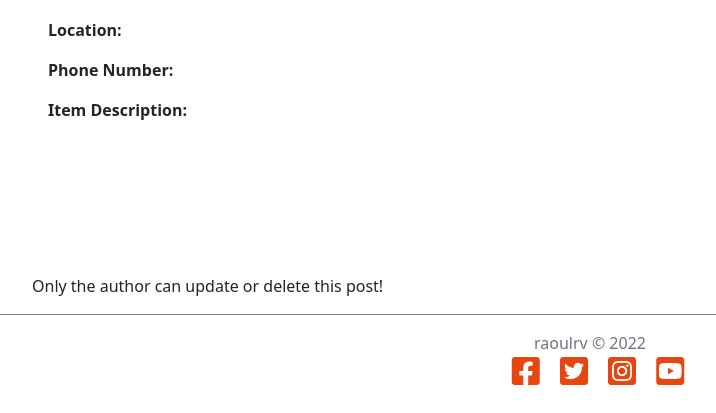
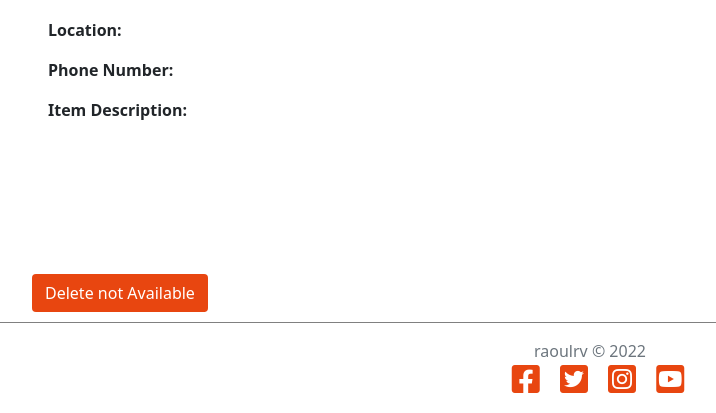
Before and after one commit to RaoulRV/picknch, a Django app: template templates/post_detail.html in a window 1280 px wide. Shown: the part 611-1024 px from the top of the page, without its empty margins (50-766 px from the left). Before the commit the page ends 996 px from the top, so only its background shows below. Run offline with Django 4.2, Linux system fonts and the light colour scheme; the template is opened without the code that fills it, so the values that code supplies are empty.

Commit message:
Change delete button for non logged users

```diff
--- a/picknchooose/settings.py
+++ b/picknchooose/settings.py
@@ -30,7 +30,7 @@ SECRET_KEY = os.environ.get('SECRET_KEY')
 CSRF_TRUSTED_ORIGINS=['https://8000-raoulrv-picknch-tif4xpbhfq3.ws-eu54.gitpod.io']
 
 # SECURITY WARNING: don't run with debug turned on in production!
-DEBUG = False
+DEBUG = True
 
 X_FRAME_OPTIONS = 'SAMEORIGIN'
 
--- a/templates/post_detail.html
+++ b/templates/post_detail.html
@@ -85,7 +85,8 @@
         <a class="btn user-btn" aria-label="Delete your Post" href="{% url 'delete_post' post.slug %}"
             role="button">Delete</i></a>
         {% else %}
-        <p>Only the author can update or delete this post!</p>
+        <a class="btn user-btn" aria-label="Delete your Post" href="{% url 'home' %}"
+        role="button">Delete not Available</i></a>
         {% endif %}
     </div>
 </div>
```
